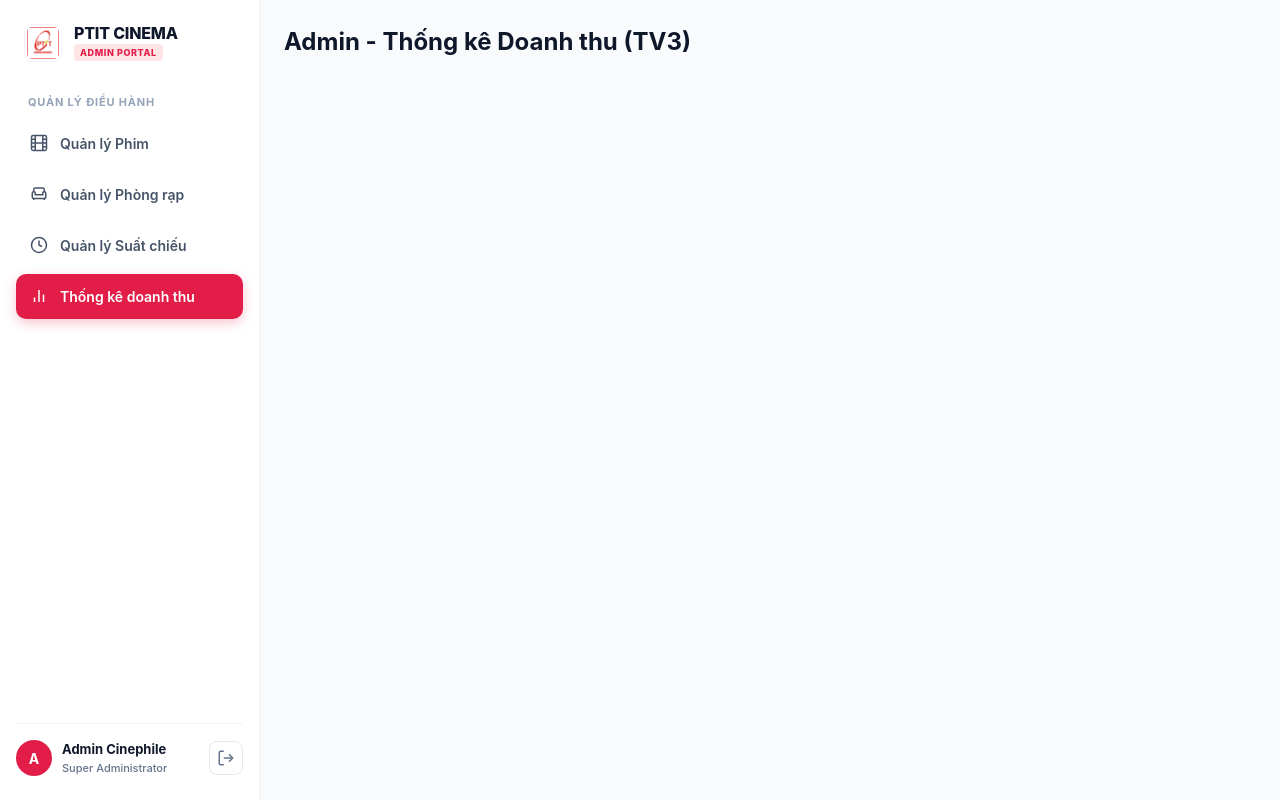
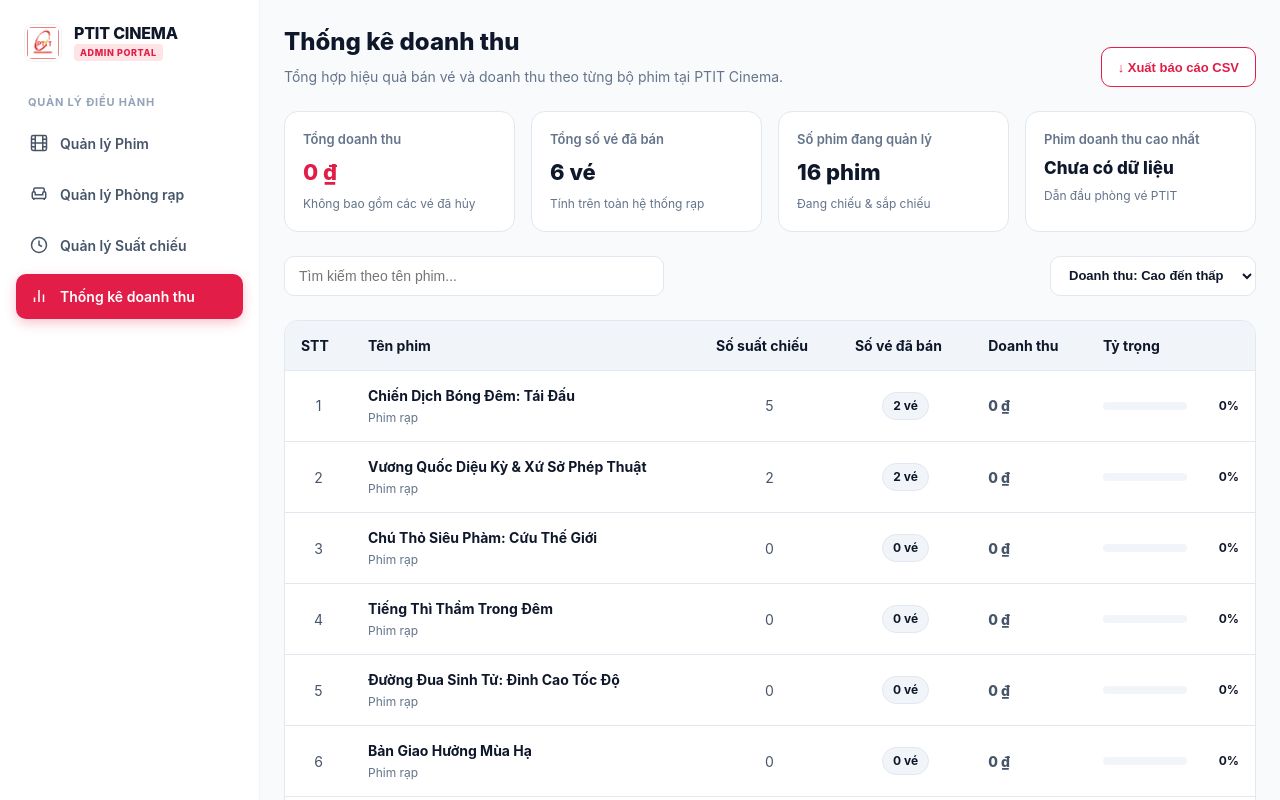
Before and after one commit to Nhatdoo9ii/03_LTW_CuoiKy, a React (Vite) app in the folder client/: page /admin/stats in a window 1280 px wide. Shown: the top 800 px of the page. Built offline with nearby package versions, Linux system fonts and the light colour scheme.

Commit message:
Hoàn thiện trang thống kê doanh thu Admin kèm thẻ KPI và xuất báo cáo CSV

```diff
--- a/client/src/pages/admin/AdminStatsPage.jsx
+++ b/client/src/pages/admin/AdminStatsPage.jsx
@@ -1 +1,195 @@
-const AdminStatsPage = () => <h2>Admin - Thống kê Doanh thu (TV3)</h2>; export default AdminStatsPage;
+import { useState, useMemo } from 'react';
+import RevenueTable from '../../components/tickets-admin/RevenueTable';
+import mockData from '../../data/mockData.json';
+import styles from './AdminStatsPage.module.css';
+
+const AdminStatsPage = () => {
+  const [searchMovie, setSearchMovie] = useState('');
+  const [sortBy, setSortBy] = useState('revenue-desc'); // revenue-desc | revenue-asc | tickets-desc
+
+  // Tổng hợp dữ liệu doanh thu từ mockData + vé phát sinh thực tế trong localStorage
+  const { movieStats, summary } = useMemo(() => {
+    const movies = mockData.movies || [];
+    const showtimes = mockData.showtimes || [];
+    const mockBookings = mockData.bookings || [];
+    const localBookings = JSON.parse(localStorage.getItem('ptit_bookings') || '[]');
+
+    // Gộp danh sách đơn hợp lệ (không tính vé đã hủy)
+    const validMockBookings = mockBookings.filter((b) => b.status !== 'cancelled');
+    const validLocalBookings = localBookings.filter((b) => b.status !== 'cancelled');
+
+    let totalRevenue = 0;
+    let totalTickets = 0;
+
+    const statsList = movies.map((movie) => {
+      const movieShowtimes = showtimes.filter((s) => s.movieId === movie.id);
+      const showtimeIds = movieShowtimes.map((s) => s.id);
+
+      // Tính doanh thu từ mockData
+      const bookingsFromMock = validMockBookings.filter((b) =>
+        showtimeIds.includes(b.showtimeId)
+      );
+      const mockRev = bookingsFromMock.reduce((sum, b) => sum + (b.totalAmount || 0), 0);
+      const mockTix = bookingsFromMock.reduce(
+        (sum, b) => sum + (Array.isArray(b.seats) ? b.seats.length : 1),
+        0
+      );
+
+      // Cộng thêm doanh thu từ các vé đặt mới lưu trong localStorage khớp tên phim
+      const bookingsFromLocal = validLocalBookings.filter(
+        (b) => b.movieTitle?.toLowerCase() === movie.title.toLowerCase()
+      );
+      const localRev = bookingsFromLocal.reduce((sum, b) => sum + (b.totalAmount || 0), 0);
+      const localTix = bookingsFromLocal.reduce(
+        (sum, b) => sum + (Array.isArray(b.seats) ? b.seats.length : 1),
+        0
+      );
+
+      const revenue = mockRev + localRev;
+      const ticketsSold = mockTix + localTix;
+
+      totalRevenue += revenue;
+      totalTickets += ticketsSold;
+
+      return {
+        movieId: movie.id,
+        movieTitle: movie.title,
+        genre: Array.isArray(movie.genre) ? movie.genre.join(', ') : movie.genre || 'Phim rạp',
+        showtimeCount: movieShowtimes.length,
+        ticketsSold,
+        revenue,
+      };
+    });
+
+    // Tìm phim có doanh thu cao nhất
+    const topMovie = [...statsList].sort((a, b) => b.revenue - a.revenue)[0];
+
+    return {
+      movieStats: statsList,
+      summary: {
+        totalRevenue,
+        totalTickets,
+        totalMovies: movies.length,
+        topMovieTitle: topMovie && topMovie.revenue > 0 ? topMovie.movieTitle : 'Chưa có dữ liệu',
+      },
+    };
+  }, []);
+
+  // Lọc và sắp xếp bảng doanh thu
+  const filteredAndSortedStats = useMemo(() => {
+    const filtered = movieStats.filter((item) =>
+      item.movieTitle.toLowerCase().includes(searchMovie.trim().toLowerCase())
+    );
+
+    return filtered.sort((a, b) => {
+      if (sortBy === 'revenue-asc') return a.revenue - b.revenue;
+      if (sortBy === 'tickets-desc') return b.ticketsSold - a.ticketsSold;
+      return b.revenue - a.revenue;
+    });
+  }, [movieStats, searchMovie, sortBy]);
+
+  const formatCurrency = (amount) => {
+    return new Intl.NumberFormat('vi-VN', {
+      style: 'currency',
+      currency: 'VND',
+    }).format(amount);
+  };
+
+  // Xuất file CSV báo cáo nhanh cho Admin
+  const handleExportCSV = () => {
+    const headers = ['STT,Ten phim,The loai,So suat chieu,So ve ban,Doanh thu (VND)'];
+    const rows = filteredAndSortedStats.map(
+      (item, idx) =>
+        `${idx + 1},"${item.movieTitle}","${item.genre}",${item.showtimeCount},${item.ticketsSold},${item.revenue}`
+    );
+    const csvContent = '\uFEFF' + [headers, ...rows].join('\n');
+    const blob = new Blob([csvContent], { type: 'text/csv;charset=utf-8;' });
+    const url = URL.createObjectURL(blob);
+
+    const link = document.createElement('a');
+    link.href = url;
+    link.setAttribute('download', `bao-cao-doanh-thu-ptit-cinema.csv`);
+    document.body.appendChild(link);
+    link.click();
+    document.body.removeChild(link);
+    URL.revokeObjectURL(url);
+  };
+
+  return (
+    <section className={styles.statsWrapper}>
+      {/* Tiêu đề trang */}
+      <header className={styles.header}>
+        <div>
+          <h1 className={styles.title}>Thống kê doanh thu</h1>
+          <p className={styles.subtitle}>
+            Tổng hợp hiệu quả bán vé và doanh thu theo từng bộ phim tại PTIT Cinema.
+          </p>
+        </div>
+
+        <button type="button" onClick={handleExportCSV} className={styles.exportBtn}>
+          ↓ Xuất báo cáo CSV
+        </button>
+      </header>
+
+      {/* 4 thẻ KPI tổng quan */}
+      <div className={styles.kpiGrid}>
+        <div className={styles.kpiCard}>
+          <span className={styles.kpiLabel}>Tổng doanh thu</span>
+          <strong className={styles.kpiValuePrimary}>
+            {formatCurrency(summary.totalRevenue)}
+          </strong>
+          <span className={styles.kpiNote}>Không bao gồm các vé đã hủy</span>
+        </div>
+
+        <div className={styles.kpiCard}>
+          <span className={styles.kpiLabel}>Tổng số vé đã bán</span>
+          <strong className={styles.kpiValue}>{summary.totalTickets} vé</strong>
+          <span className={styles.kpiNote}>Tính trên toàn hệ thống rạp</span>
+        </div>
+
+        <div className={styles.kpiCard}>
+          <span className={styles.kpiLabel}>Số phim đang quản lý</span>
+          <strong className={styles.kpiValue}>{summary.totalMovies} phim</strong>
+          <span className={styles.kpiNote}>Đang chiếu & sắp chiếu</span>
+        </div>
+
+        <div className={styles.kpiCard}>
+          <span className={styles.kpiLabel}>Phim doanh thu cao nhất</span>
+          <strong className={styles.kpiMovieTitle} title={summary.topMovieTitle}>
+            {summary.topMovieTitle}
+          </strong>
+          <span className={styles.kpiNote}>Dẫn đầu phòng vé PTIT</span>
+        </div>
+      </div>
+
+      {/* Thanh tìm kiếm & sắp xếp */}
+      <div className={styles.toolbar}>
+        <input
+          type="text"
+          value={searchMovie}
+          onChange={(e) => setSearchMovie(e.target.value)}
+          placeholder="Tìm kiếm theo tên phim..."
+          className={styles.searchInput}
+        />
+
+        <select
+          value={sortBy}
+          onChange={(e) => setSortBy(e.target.value)}
+          className={styles.sortSelect}
+        >
+          <option value="revenue-desc">Doanh thu: Cao đến thấp</option>
+          <option value="revenue-asc">Doanh thu: Thấp đến cao</option>
+          <option value="tickets-desc">Số vé bán nhiều nhất</option>
+        </select>
+      </div>
+
+      {/* Bảng thống kê chi tiết */}
+      <RevenueTable
+        statsData={filteredAndSortedStats}
+        totalRevenue={summary.totalRevenue}
+      />
+    </section>
+  );
+};
+
+export default AdminStatsPage;
--- /dev/null
+++ b/client/src/pages/admin/AdminStatsPage.module.css
@@ -0,0 +1,143 @@
+.statsWrapper {
+  display: flex;
+  flex-direction: column;
+  gap: 24px;
+}
+
+.header {
+  display: flex;
+  align-items: flex-end;
+  justify-content: space-between;
+  gap: 16px;
+  flex-wrap: wrap;
+}
+
+.title {
+  font-size: 24px;
+  font-weight: 800;
+  color: var(--text-heading);
+  margin: 0 0 6px;
+}
+
+.subtitle {
+  font-size: 14px;
+  color: var(--text-muted);
+  margin: 0;
+}
+
+.exportBtn {
+  height: 40px;
+  padding: 0 16px;
+  border-radius: 10px;
+  border: 1px solid var(--color-primary);
+  background-color: var(--bg-surface);
+  color: var(--color-primary);
+  font-size: 13px;
+  font-weight: 700;
+  cursor: pointer;
+  transition: all 0.2s ease;
+}
+
+.exportBtn:hover {
+  background-color: var(--color-primary);
+  color: #ffffff;
+}
+
+.kpiGrid {
+  display: grid;
+  grid-template-columns: repeat(4, 1fr);
+  gap: 16px;
+}
+
+.kpiCard {
+  background-color: var(--bg-surface);
+  border: 1px solid var(--border-color);
+  border-radius: 14px;
+  padding: 18px;
+  display: flex;
+  flex-direction: column;
+  gap: 6px;
+}
+
+.kpiLabel {
+  font-size: 13px;
+  font-weight: 600;
+  color: var(--text-muted);
+}
+
+.kpiValue {
+  font-size: 22px;
+  font-weight: 800;
+  color: var(--text-heading);
+}
+
+.kpiValuePrimary {
+  font-size: 22px;
+  font-weight: 800;
+  color: var(--color-primary);
+}
+
+.kpiMovieTitle {
+  font-size: 17px;
+  font-weight: 800;
+  color: var(--text-heading);
+  white-space: nowrap;
+  overflow: hidden;
+  text-overflow: ellipsis;
+}
+
+.kpiNote {
+  font-size: 12px;
+  color: var(--text-muted);
+}
+
+.toolbar {
+  display: flex;
+  align-items: center;
+  justify-content: space-between;
+  gap: 12px;
+  flex-wrap: wrap;
+}
+
+.searchInput {
+  flex: 1;
+  min-width: 240px;
+  max-width: 380px;
+  height: 40px;
+  padding: 0 14px;
+  border-radius: 10px;
+  border: 1px solid var(--border-color);
+  background-color: var(--bg-surface);
+  color: var(--text-heading);
+  font-size: 14px;
+  outline: none;
+}
+
+.searchInput:focus {
+  border-color: var(--color-primary);
+}
+
+.sortSelect {
+  height: 40px;
+  padding: 0 14px;
+  border-radius: 10px;
+  border: 1px solid var(--border-color);
+  background-color: var(--bg-surface);
+  color: var(--text-heading);
+  font-size: 13px;
+  font-weight: 600;
+  outline: none;
+  cursor: pointer;
+}
+
+@media (max-width: 1024px) {
+  .kpiGrid {
+    grid-template-columns: repeat(2, 1fr);
+  }
+}
+
+@media (max-width: 600px) {
+  .kpiGrid {
+    grid-template-columns: 1fr;
+  }
+}
```
